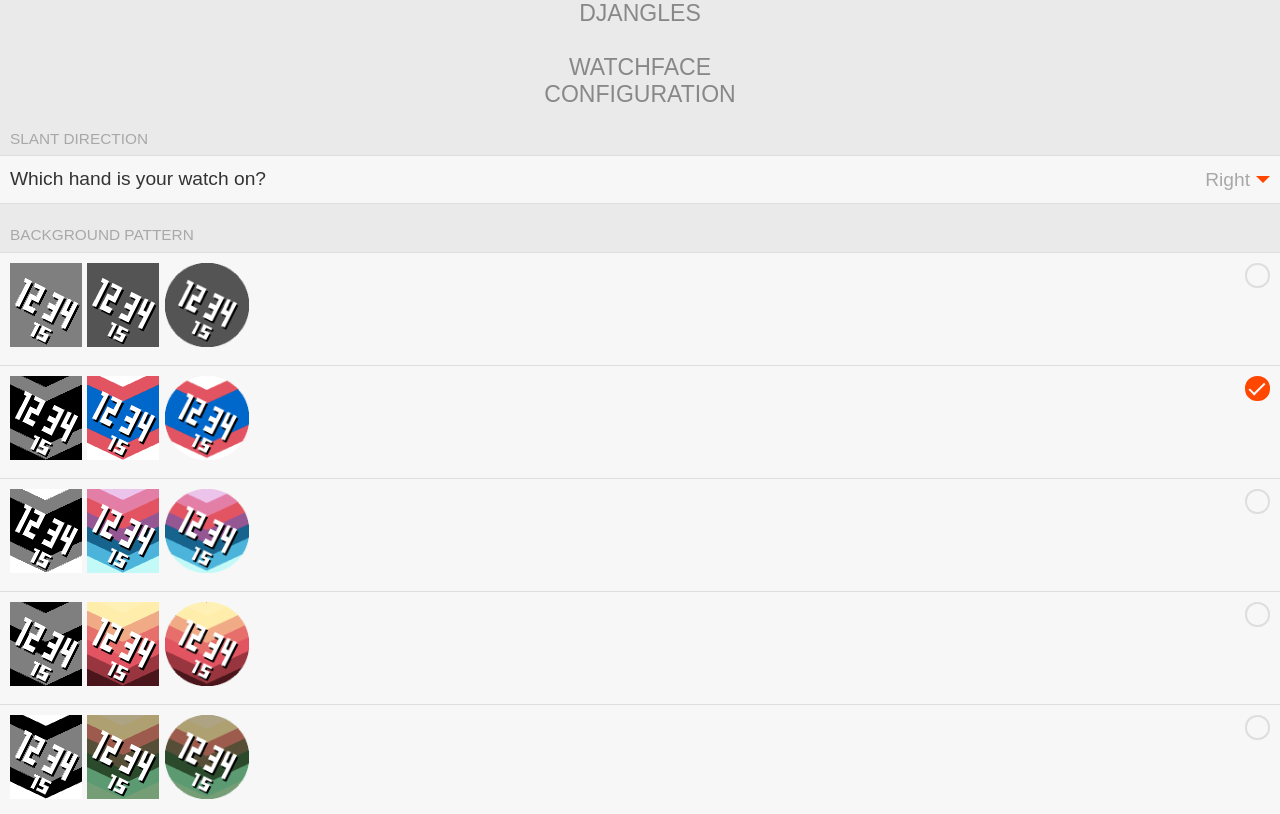
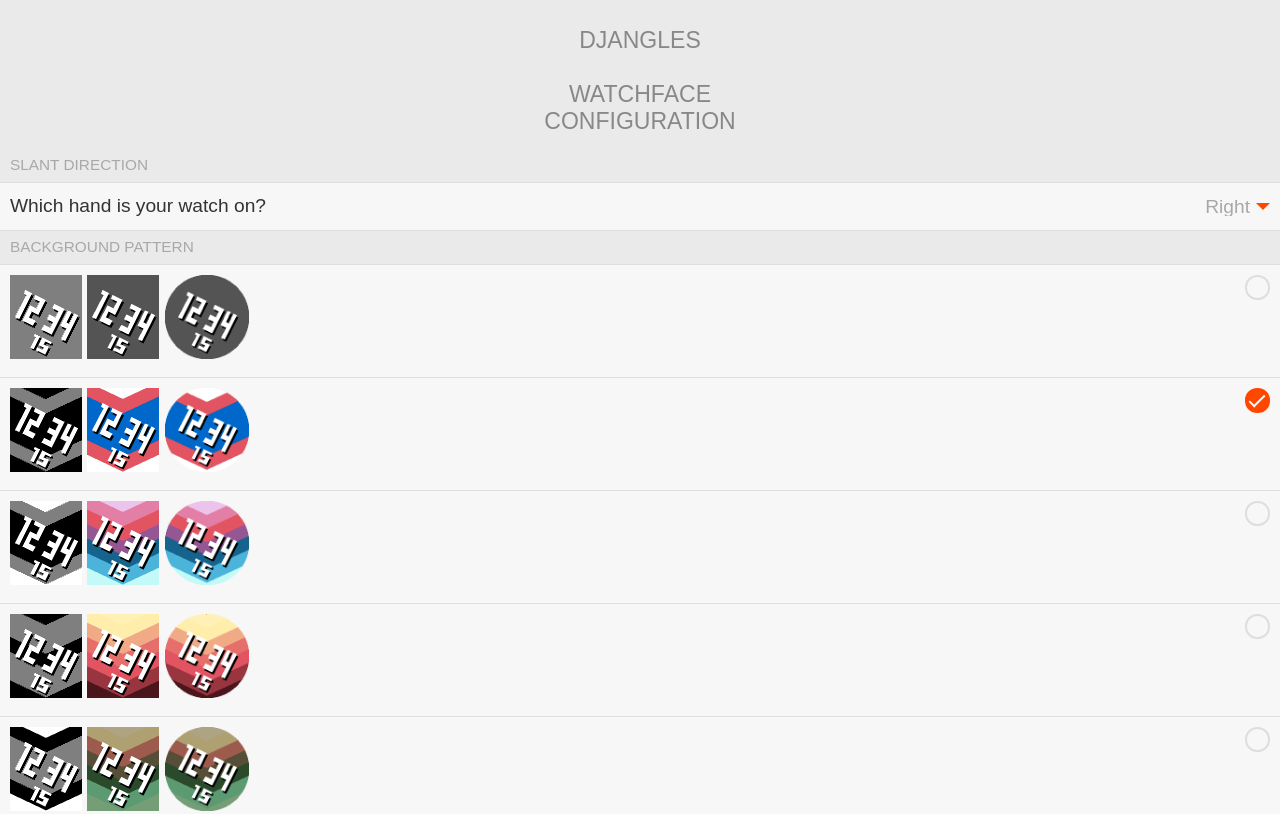
Before and after one commit to actuallyaninja/djangles-config, a plain HTML site: page index.html in a window 1280 px wide. Shown: the top 814 px of the page. Drawn offline with Linux system fonts and the light colour scheme; a web font is replaced by a local one.

Commit message:
page formatting and layout

```diff
--- a/index.html
+++ b/index.html
@@ -8,15 +8,14 @@
 </head>
 <body>
 
-    <h1 class='title'>Djangles<br /><br />Watchface<br />Configuration</h1>
+    <h1 class='title'><br />Djangles<br /><br />Watchface<br />Configuration</h1>
 
     <div class='item-container'>
         <div class='item-container-header'>SLANT DIRECTION</div>
 
             <div class='item-container-content'>
 
-                <label class="item">
-                    Which hand is your watch on?
+                <label class="item" >Which hand is your watch on?
                     <select id="slantDirectionNumber" name="whichSlant" dir='rtl' class="item-select">
                         <option class="item-select-option" value=1>Left</option>
 						<img src="left-hand-slant.png" />
@@ -52,8 +51,9 @@
             </div>
         </div>
 
-        <div class="item-container">
 		<div class="item-container-header">Background Pattern</div>
+
+
 		<div class="item-container-content">
 			<label class="item">
 				<img class="shrink" src="bw-left-hand-blank.png" />
@@ -109,7 +109,7 @@
 				<img class="shrinksq" src="round-left-8.png" />
 				<input type="radio" class="item-radio" id="bgPatternRadioButton" name="radio-1" value="8">
 			</label>
-            </div>
+
         </div>
 
         <div class='item-container-footer'>
--- a/style.css
+++ b/style.css
@@ -21,3 +21,9 @@ img.shrinksq{
 	width:84px;
 	height:84px;
 }
+/*
+.item{
+	padding-left: 15px;
+	padding-right: 15px;
+}
+*/
```
Lines whose indentation alone changed are shown as unchanged.
